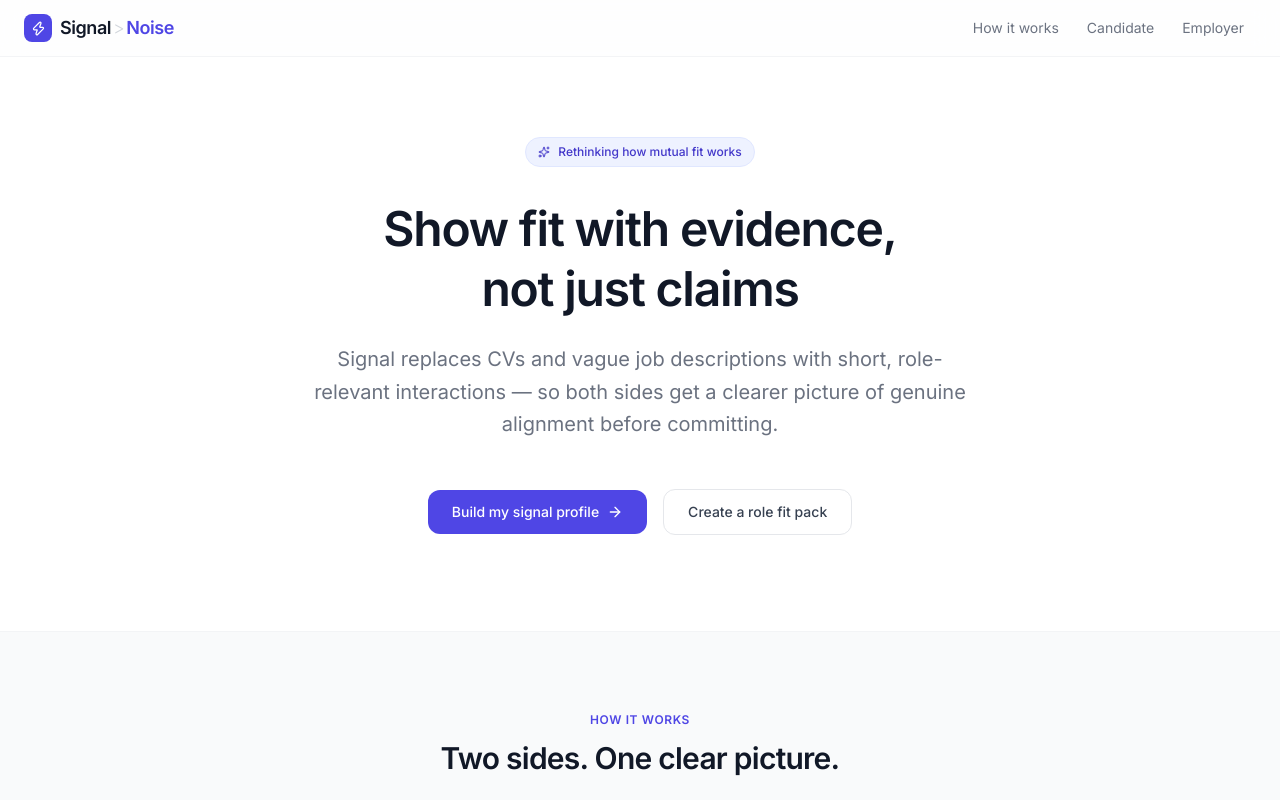
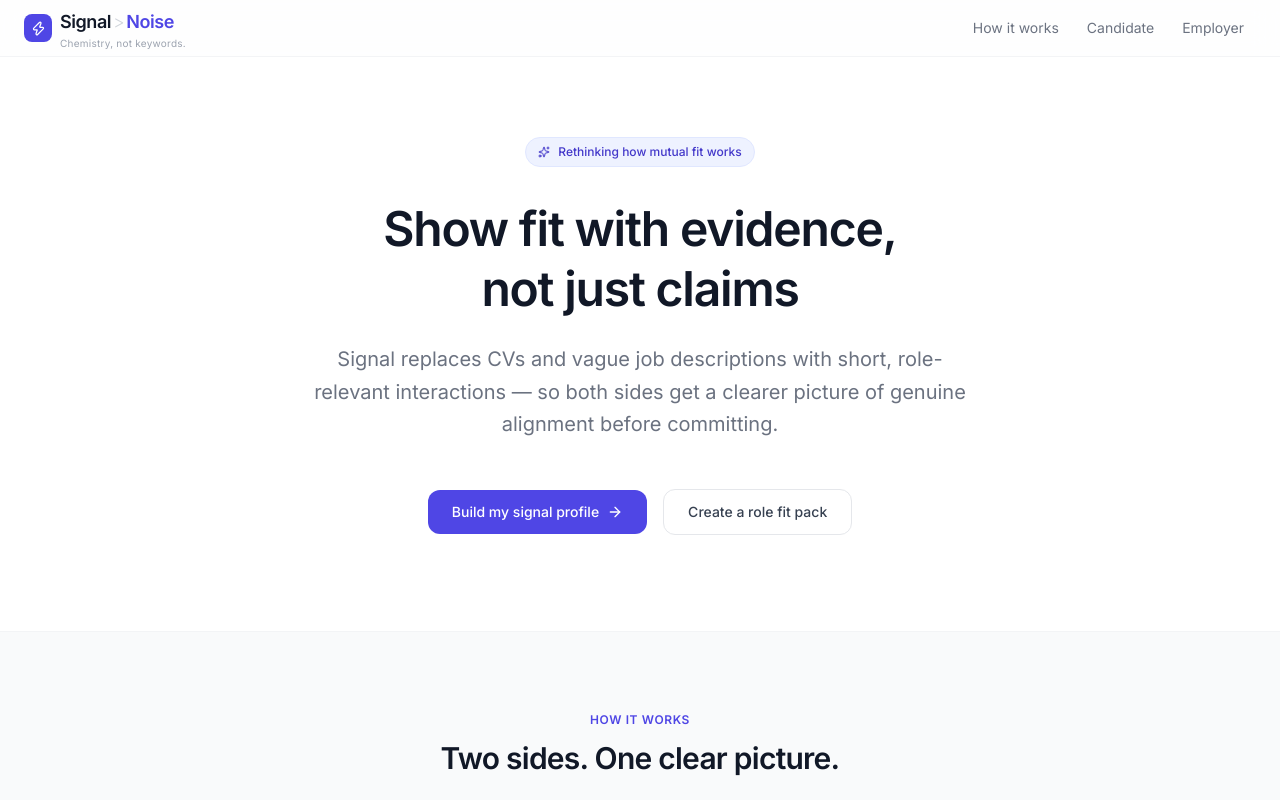
Before and after one commit to rossdelarge247-debug/test-01, a React (Vite) app: page / in a window 1280 px wide. Shown: the top 800 px of the page. Built offline with nearby package versions, Linux system fonts and the light colour scheme.

Commit message:
Add rotating tagline under Signal>Noise logo
Picks one of three taglines randomly on each page load:
"Less CV. More you.", "Skip the CV foreplay.", "Chemistry, not keywords."

https://claude.ai/code/session_01UqFha4dKWBTauXkREepu9r

```diff
--- a/src/components/layout/Navbar.tsx
+++ b/src/components/layout/Navbar.tsx
@@ -1,5 +1,13 @@
 import { Link, useLocation } from 'react-router-dom';
 import { Zap } from 'lucide-react';
+
+const TAGLINES = [
+  'Less CV. More you.',
+  'Skip the CV foreplay.',
+  'Chemistry, not keywords.',
+];
+
+const tagline = TAGLINES[Math.floor(Math.random() * TAGLINES.length)];
 
 export function Navbar() {
   const location = useLocation();
@@ -13,11 +21,14 @@ export function Navbar() {
           <div className="w-7 h-7 bg-indigo-600 rounded-lg flex items-center justify-center">
             <Zap size={15} className="text-white" />
           </div>
-          <span className="font-semibold text-lg tracking-tight">
-            <span className="text-gray-900">Signal</span>
-            <span className="text-gray-300 font-light mx-0.5">&gt;</span>
-            <span className="text-indigo-600">Noise</span>
-          </span>
+          <div className="flex flex-col leading-none">
+            <span className="font-semibold text-lg tracking-tight">
+              <span className="text-gray-900">Signal</span>
+              <span className="text-gray-300 font-light mx-0.5">&gt;</span>
+              <span className="text-indigo-600">Noise</span>
+            </span>
+            <span className="text-[10px] text-gray-400 tracking-wide mt-0.5">{tagline}</span>
+          </div>
         </Link>
 
         <div className="flex items-center gap-1">
```
